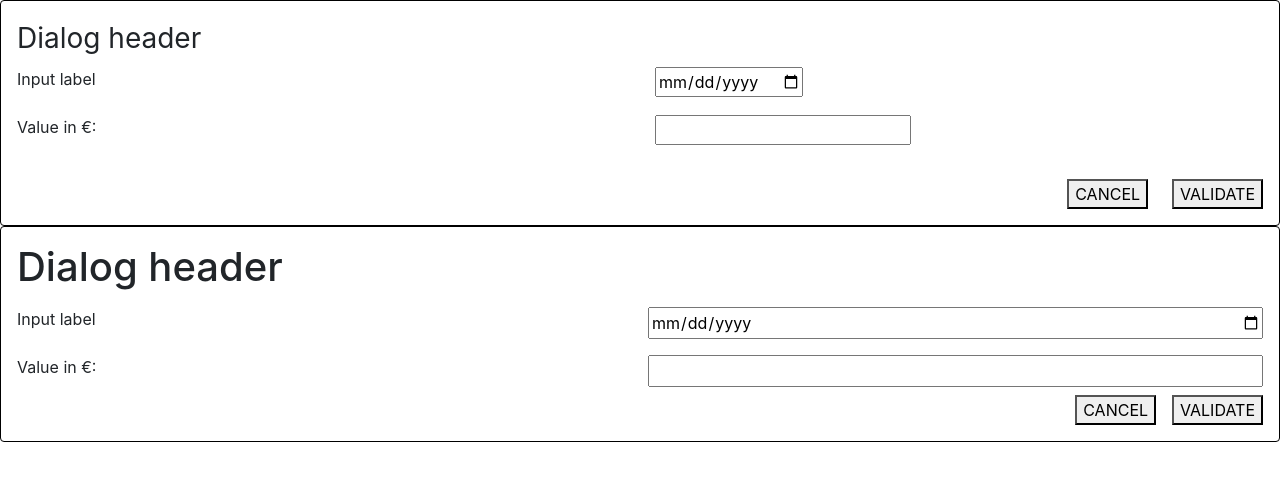
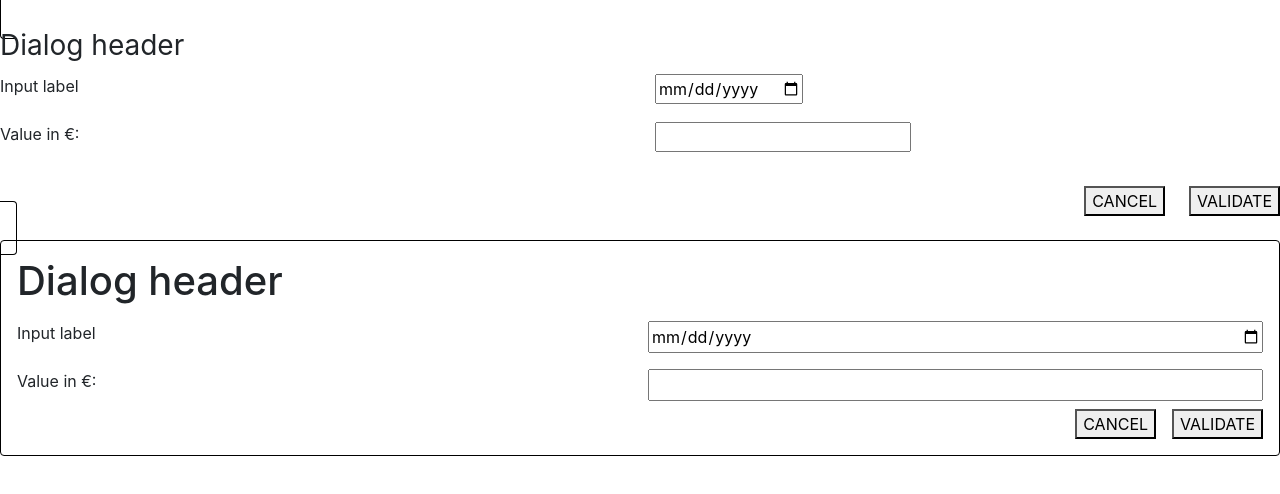
Before and after one commit to al-agicap/agicap-academy-html-css, an Angular app: page / in a window 1280 px wide. Shown: the top 494 px of the page. Built offline with nearby package versions, Linux system fonts and the light colour scheme.

Commit message:
refactor: use component as wrapper

```diff
--- a/src/example/example.component.html
+++ b/src/example/example.component.html
@@ -1,4 +1,3 @@
-<div class="modalContent">
 <div class="header col-xs-12">
   <div class="title">
     <span>Dialog header</span>
@@ -34,4 +33,3 @@
   <button class="floatRight">CANCEL</button>
   <div class="clear"></div>
 </div>
-</div>
--- a/src/example/example.component.scss
+++ b/src/example/example.component.scss
@@ -1,4 +1,4 @@
-.modalContent {
+:host {
   padding: 16px;
   border: 1px solid #000;
   border-radius: 4px;
```
Lines whose indentation alone changed are shown as unchanged.
